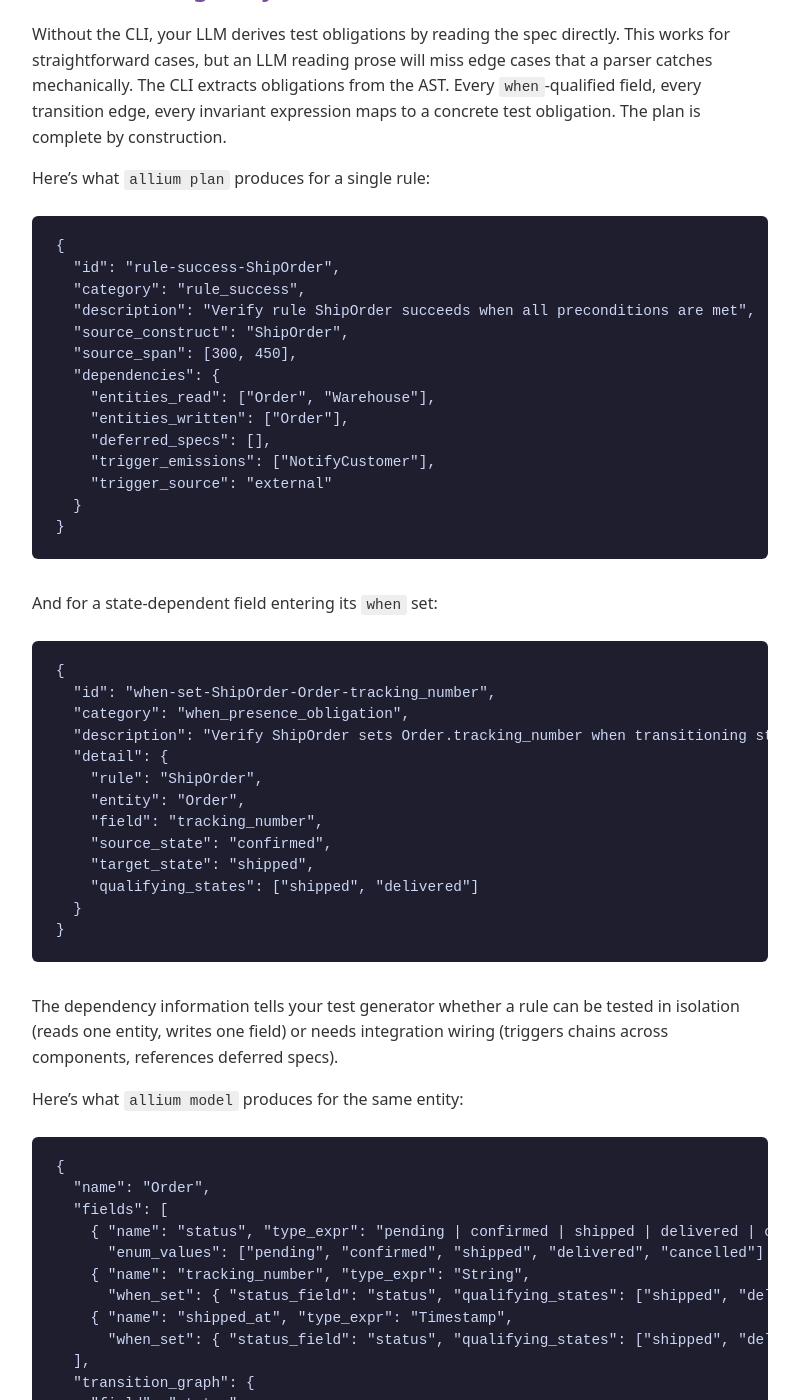
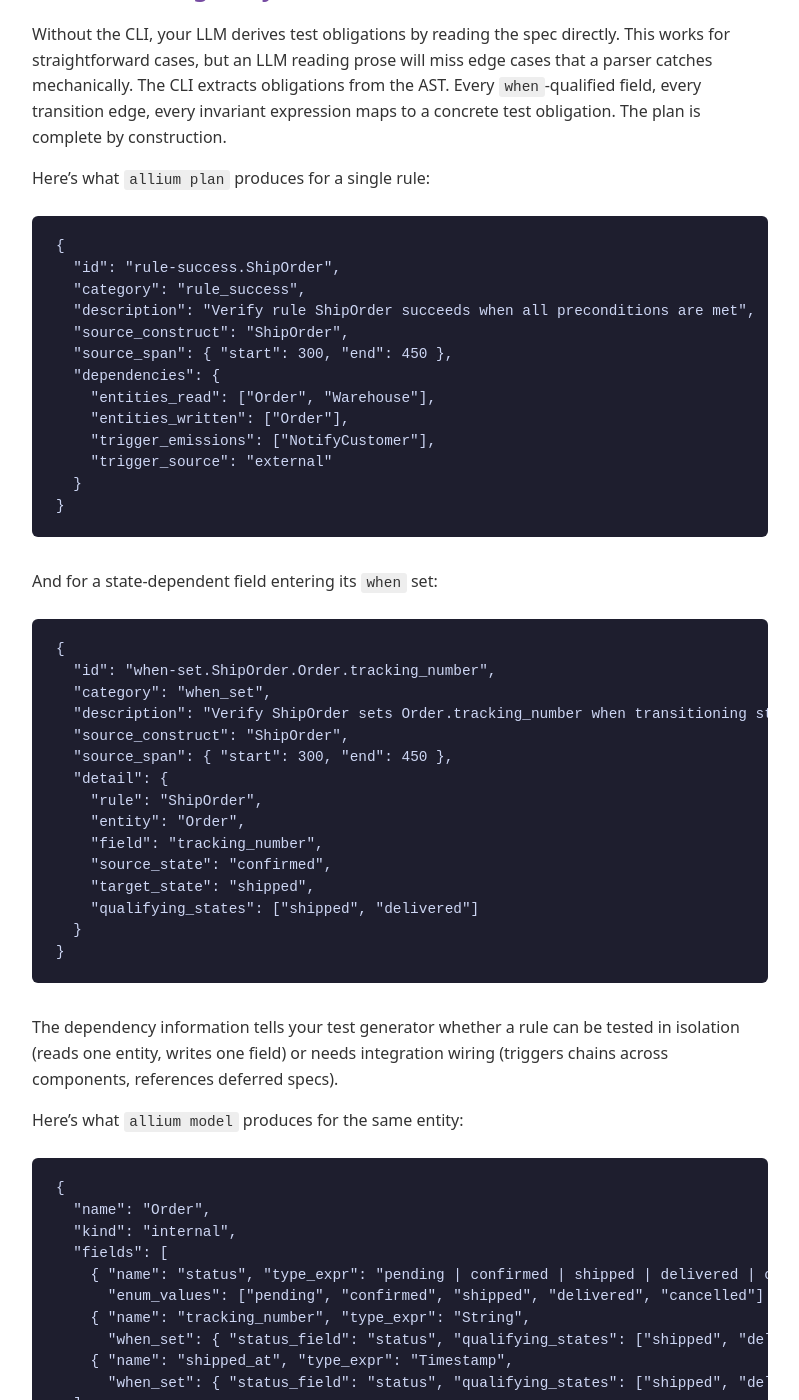
Before and after one commit to juxt/allium, a Jekyll site: the page built from v3/index.md, in a window 1280 px wide and 1400 px high, scrolled down 1782 px. Shown: the whole window, without its empty margins (240-1039 px from the left). Built offline with Jekyll 4.4.1, drawn with Linux system fonts in a browser that asks for light colours; some of the changed text lies outside the part shown.

Commit message:
Fix plan and model JSON examples to match current CLI output format

````diff
--- a/v3/index.md
+++ b/v3/index.md
@@ -83,15 +83,14 @@ Here's what `allium plan` produces for a single rule:
 
 ```json
 {
-  "id": "rule-success-ShipOrder",
+  "id": "rule-success.ShipOrder",
   "category": "rule_success",
   "description": "Verify rule ShipOrder succeeds when all preconditions are met",
   "source_construct": "ShipOrder",
-  "source_span": [300, 450],
+  "source_span": { "start": 300, "end": 450 },
   "dependencies": {
     "entities_read": ["Order", "Warehouse"],
     "entities_written": ["Order"],
-    "deferred_specs": [],
     "trigger_emissions": ["NotifyCustomer"],
     "trigger_source": "external"
   }
@@ -102,9 +101,11 @@ And for a state-dependent field entering its `when` set:
 
 ```json
 {
-  "id": "when-set-ShipOrder-Order-tracking_number",
-  "category": "when_presence_obligation",
+  "id": "when-set.ShipOrder.Order.tracking_number",
+  "category": "when_set",
   "description": "Verify ShipOrder sets Order.tracking_number when transitioning status from confirmed to shipped",
+  "source_construct": "ShipOrder",
+  "source_span": { "start": 300, "end": 450 },
   "detail": {
     "rule": "ShipOrder",
     "entity": "Order",
@@ -123,6 +124,7 @@ Here's what `allium model` produces for the same entity:
 ```json
 {
   "name": "Order",
+  "kind": "internal",
   "fields": [
     { "name": "status", "type_expr": "pending | confirmed | shipped | delivered | cancelled",
       "enum_values": ["pending", "confirmed", "shipped", "delivered", "cancelled"] },
@@ -131,19 +133,22 @@ Here's what `allium model` produces for the same entity:
     { "name": "shipped_at", "type_expr": "Timestamp",
       "when_set": { "status_field": "status", "qualifying_states": ["shipped", "delivered"] } }
   ],
-  "transition_graph": {
-    "field": "status",
-    "edges": [
-      { "from": "pending", "to": "confirmed" },
-      { "from": "confirmed", "to": "shipped" },
-      { "from": "shipped", "to": "delivered" },
-      { "from": "pending", "to": "cancelled" },
-      { "from": "confirmed", "to": "cancelled" }
-    ],
-    "terminal": ["delivered", "cancelled"]
-  },
+  "transition_graphs": [
+    {
+      "field": "status",
+      "edges": [
+        { "from": "pending", "to": "confirmed" },
+        { "from": "confirmed", "to": "shipped" },
+        { "from": "shipped", "to": "delivered" },
+        { "from": "pending", "to": "cancelled" },
+        { "from": "confirmed", "to": "cancelled" }
+      ],
+      "terminal": ["delivered", "cancelled"],
+      "states": ["cancelled", "confirmed", "delivered", "pending", "shipped"]
+    }
+  ],
   "invariants": [
-    { "name": "PositiveTotal", "expression": "total > 0" }
+    { "name": "PositiveTotal", "scope": "entity", "expression": "total > 0" }
   ]
 }
 ```
````
